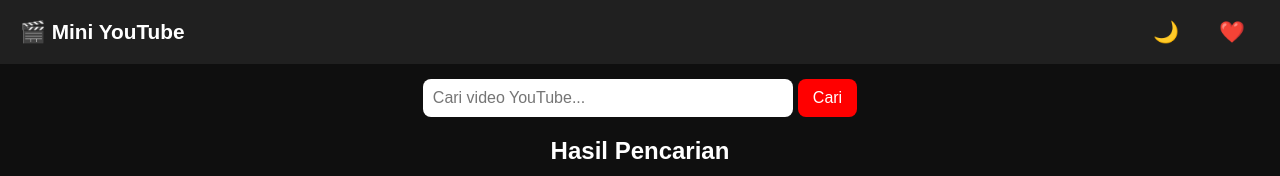
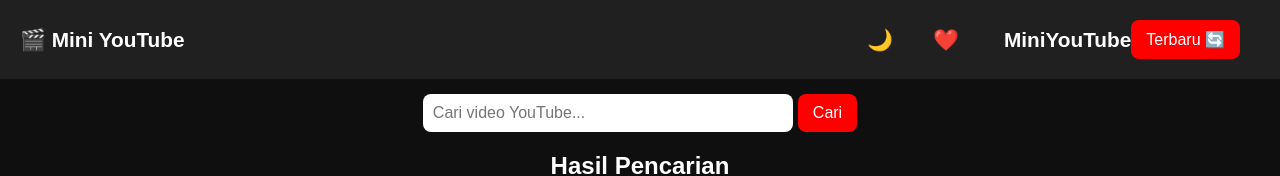
Before and after one commit to trechyu005/Mini-YouTube, a plain HTML site: page index.html in a window 1280 px wide. Shown: the top 176 px of the page. Drawn offline with Linux system fonts and the light colour scheme.

Commit message:
Update index.html

```diff
--- a/index.html
+++ b/index.html
@@ -12,7 +12,11 @@
     <div class="header-btns">
       <button id="themeToggle">🌙</button>
       <button id="favToggle">❤️</button>
-    </div>
+    <header>
+  <h1>MiniYouTube</h1>
+  <button id="btnTerbaru">Terbaru 🔄</button>
+    </header>
+  </div>
   </header>
 
   <div class="container">
```
